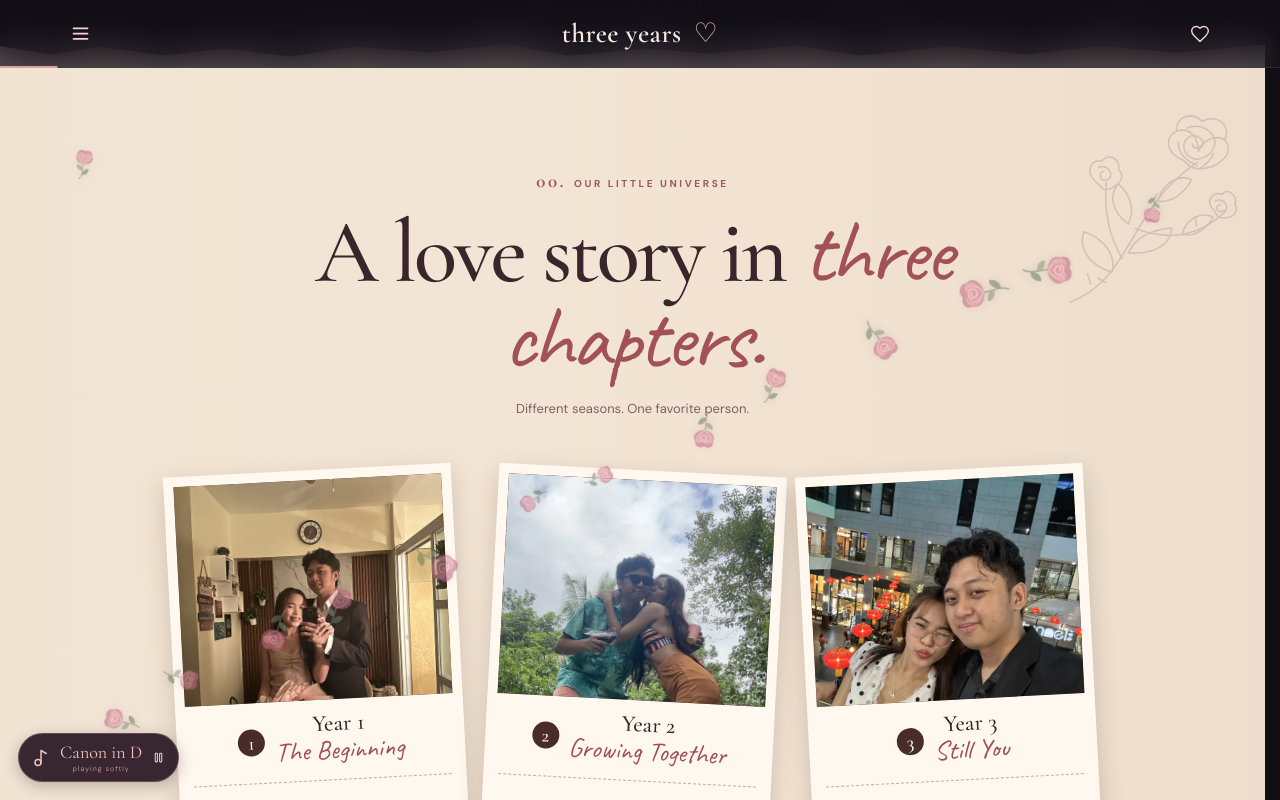
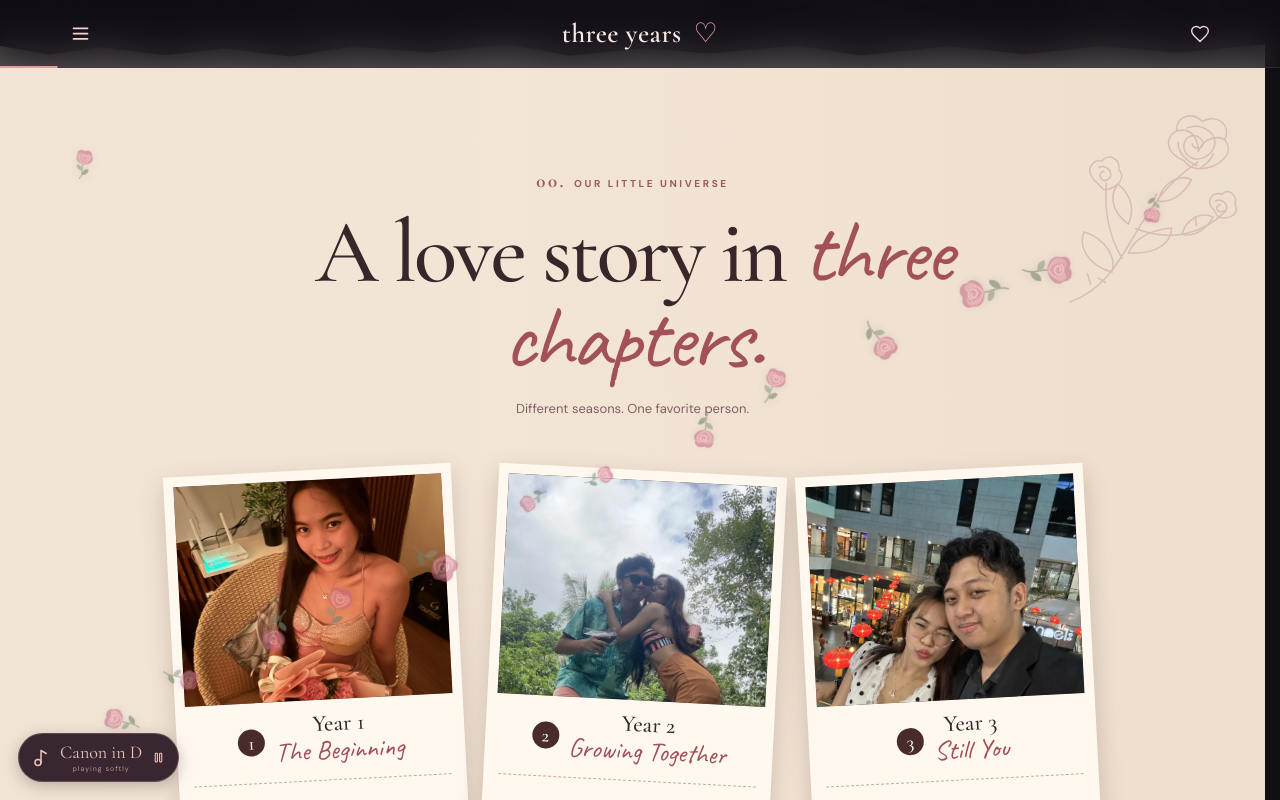
Before and after one commit to Rin0666/3rd-anniversary-, a React (Vite) app: page / in a window 1280 px wide. Both pictures are taken after a click on the button "Begin Our Story". Shown: the part 876-1676 px from the top of the page. Built offline with nearby package versions, Linux system fonts and the light colour scheme.

Commit message:
Order first-year milestones and embed Spotify song players

```diff
--- a/src/App.jsx
+++ b/src/App.jsx
@@ -2,7 +2,7 @@ import React, { useCallback, useEffect, useState } from "react";
 import { AnimatePresence, MotionConfig, motion, useReducedMotion } from "framer-motion";
 import {
   ArrowDown, ArrowRight, ChevronLeft, ChevronRight, ExternalLink,
-  Film, Heart, Mail, Menu, Music2, Play, RotateCcw, X
+  Film, Heart, Mail, Menu, Play, RotateCcw, X
 } from "lucide-react";
 import { settings, chapters, songs, films, letters, finale, favoriteTree, looseSnapshots } from "./content";
 import FallingRoses from "./FallingRoses";
@@ -163,30 +163,28 @@ function Polaroid({ image, title, subtitle, rotation = "0deg", number, alt, note
   </div>;
 }
 
-function OverviewCard({ chapter, index, image, label }) {
+function OverviewCard({ chapter, index, photo, label }) {
   const [expanded, setExpanded] = useState(false);
-  const cover = chapterCover(chapter);
   return <motion.div {...reveal} className="overview-link">
     <button className="polaroid-toggle" aria-label={`A note from year ${index + 1}`} aria-expanded={expanded}
       aria-controls={`polaroid-note-${chapter.id}`} onClick={() => setExpanded(!expanded)}
       onPointerEnter={event => { if (event.pointerType === "mouse") setExpanded(true); }}
       onPointerLeave={event => { if (event.pointerType === "mouse") setExpanded(false); }}>
-      <Polaroid image={image} title={"Year " + (index + 1)} subtitle={label} number={index + 1}
+      <Polaroid image={memoryImage(photo)} title={"Year " + (index + 1)} subtitle={label} number={index + 1}
         rotation={index % 2 ? "3deg" : "-3deg"} note={chapter.quote} expanded={expanded} noteId={`polaroid-note-${chapter.id}`}
-        alt={cover?.alt} position={cover?.imagePosition} sample={!cover?.image} />
+        alt={photo.alt} position={photo.imagePosition} sample={!photo.image} />
     </button>
     <a className="chapter-open" href={"#chapter-" + chapter.id}>Turn to year {index + 1} <ArrowRight size={13} /></a>
   </motion.div>;
 }
 
 function Overview() {
-  const images = chapters.map(chapter => memoryImage(chapterCover(chapter)));
   const labels = ["The Beginning", "Growing Together", "Still You"];
   return <section className="paper-section overview" id="overview">
     <FloralSprig className="floral-corner-top" />
     <SectionHeading light number="00" eyebrow="OUR LITTLE UNIVERSE" title={<>A love story in <em>three chapters.</em></>} caption="Different seasons. One favorite person." />
     <div className="overview-cards">
-      {chapters.map((chapter, i) => <OverviewCard key={chapter.id} chapter={chapter} index={i} image={images[i]} label={labels[i]} />)}
+      {chapters.map((chapter, i) => <OverviewCard key={chapter.id} chapter={chapter} index={i} photo={chapter.overviewPhoto || chapterCover(chapter)} label={labels[i]} />)}
     </div>
     <motion.blockquote {...reveal} className="overview-quote">“Out of all the stories life could have written for me, I’m glad mine has <em>you</em> in it.”</motion.blockquote>
     <span className="doodle-heart" aria-hidden="true">♡</span>
@@ -284,7 +282,11 @@ function Chapter({ chapter, index }) {
   </section>;
 }
 
-function Soundtrack({ music }) {
+function Soundtrack({ activeSongId, onSongToggle }) {
+  const reducedMotion = useReducedMotion();
+  useEffect(() => {
+    if (activeSongId) document.getElementById(`song-player-${activeSongId}`)?.scrollIntoView({ block: 'nearest', behavior: reducedMotion ? 'instant' : 'smooth' });
+  }, [activeSongId, reducedMotion]);
   return <section className="soundtrack-section" id="soundtrack">
     <SectionHeading number="04" eyebrow="SONGS THAT TELL OUR STORY" title="Our Soundtrack" caption="Some songs take you right back to a moment. These are ours." />
     <div className="mixtape-keepsake" aria-hidden="true">
@@ -300,13 +302,21 @@ function Soundtrack({ music }) {
       <ol className="song-list">{songs.map((song, i) => <motion.li {...reveal} className="song" key={song.id}>
       <span className="song-index">0{i + 1}</span>
       <div className="song-details"><h3>{song.title}</h3><p>{song.artist}</p><small>{song.note}</small></div>
-      {song.background ? <button className="song-play" onClick={music.toggle} aria-pressed={music.playing} aria-label={(music.playing ? 'Pause ' : 'Play ') + song.title}><Music2 size={17}/></button>
-        : song.url ? <a className="song-play" href={song.url} target="_blank" rel="noopener noreferrer" onClick={music.pause} aria-label={song.linkLabel || "Open " + song.title} title={song.linkLabel || "Open " + song.title}><ExternalLink size={17}/></a>
-        : <span className="song-pending" title="Song link coming soon"><Music2 size={17}/></span>}
+      <button className="song-play" onClick={() => onSongToggle(song.id)}
+        aria-label={activeSongId === song.id ? `Close ${song.title} player` : `Listen to ${song.title} by ${song.artist}`}
+        aria-expanded={activeSongId === song.id} aria-controls={`song-player-${song.id}`}>
+        {activeSongId === song.id ? <X size={17}/> : <Play size={16}/>}</button>
+      {activeSongId === song.id && <div className="song-embed" id={`song-player-${song.id}`} role="region" aria-label={`${song.title} player`}>
+        <iframe title={`${song.title} by ${song.artist} — Spotify player`}
+          src={`https://open.spotify.com/embed/track/${song.spotifyId}?theme=0`}
+          width="100%" height="152" allowFullScreen
+          allow="autoplay; clipboard-write; encrypted-media; fullscreen; picture-in-picture"
+          referrerPolicy="strict-origin-when-cross-origin" />
+      </div>}
       </motion.li>)}</ol>
       <span className="tracklist-signoff">a few songs to carry us back.</span>
     </div>
-    <p className="small-note">Find our favorites on Spotify. Canon in D accompanies our story.</p>
+    <p className="small-note">Open a song player, then press play to listen right here. Canon in D pauses while you choose your song.</p>
   </section>;
 }
 
@@ -368,12 +378,12 @@ function LetterVault() {
   </section>;
 }
 
-function Cinema({ music }) {
+function Cinema({ music, onOpen }) {
   const [active, setActive] = useState(null);
   const closeRef = useDialog(Boolean(active), () => setActive(null));
   return <section className="cinema-section" id="cinema">
     <SectionHeading number="06" eyebrow="PRESS PLAY ON OUR FAVORITE MOMENTS" title="Our Little Cinema" caption="Little adventures, a favorite tree, and a few moments worth replaying."/>
-    <div className="cinema-list">{films.map((film, i) => <motion.button {...reveal} className={"cinema-card cinema-card-" + i} key={film.id} onClick={() => { if (film.youtubeId) music.pause(); setActive(film); }}>
+    <div className="cinema-list">{films.map((film, i) => <motion.button {...reveal} className={"cinema-card cinema-card-" + i} key={film.id} onClick={() => { onOpen(); if (film.youtubeId) music.pause(); setActive(film); }}>
       <span className="ticket-header"><span>OUR LITTLE CINEMA</span><span>ADMIT TWO ♡</span></span>
       <span className="ticket-layout">
         <span className="cinema-thumb"><Photo src={film.poster || [demo.three, demo.two][i % 2]} alt={film.posterAlt || "Illustrative preview for " + film.title} sample={!film.poster} /><span className="big-play"><Play size={25} fill="currentColor"/></span></span>
@@ -432,7 +442,13 @@ function Finale() {
 export default function App() {
   const [phase, setPhase] = useState('cover');
   const [storyReady, setStoryReady] = useState(false);
+  const [activeSongId, setActiveSongId] = useState(null);
   const music = useCanonMusic();
+  useEffect(() => { if (music.playing) setActiveSongId(null); }, [music.playing]);
+  const toggleSong = id => {
+    void music.pause();
+    setActiveSongId(current => current === id ? null : id);
+  };
   const opened = phase === 'open';
   const finishOpening = useCallback(() => setPhase('open'), []);
   useEffect(() => {
@@ -474,7 +490,7 @@ export default function App() {
     <main><Hero phase={phase} onBegin={begin} />
     {opened && <div id="our-story" className="story-content"><Overview />
     {chapters.map((chapter, i) => <Chapter chapter={chapter} index={i} key={chapter.id}/>)}
-    <FavoriteTree /><Soundtrack music={music} /><LetterVault /><Cinema music={music} /><Finale /></div>}</main>
+    <FavoriteTree /><Soundtrack activeSongId={activeSongId} onSongToggle={toggleSong} /><LetterVault /><Cinema music={music} onOpen={() => setActiveSongId(null)} /><Finale /></div>}</main>
     {opened && <><footer className="site-footer"><span>MADE WITH ALL MY LOVE ♡</span><a href="#home">Relive our story <RotateCcw size={15}/></a></footer><BackgroundMusic music={music} /></>}
     {phase === 'bursting' && <StoryBurst photos={albumPhotos} onComplete={finishOpening} />}
     <span className="screen-reader-only" role="status">{phase === 'bursting' ? 'Opening our story…' : ''}</span>
--- a/src/content.js
+++ b/src/content.js
@@ -37,8 +37,8 @@ export const chapters = [
       {
         "id": "first-hello",
         "type": "FIRST CHAPTER",
-        "date": "OUR FIRST HELLO",
-        "title": "The day our worlds met",
+        "date": "OUR FIRST MEET",
+        "title": "Our First Meet",
         "description": "Tell the story of your first conversation here. What did you notice? What made you smile?",
         "secret": "What I was actually thinking: add a funny confession here.",
         "image": "/media/photos/first-hello.webp",
@@ -48,26 +48,31 @@ export const chapters = [
       {
         "id": "first-date",
         "type": "ONE FOR THE BOOKS",
-        "date": "OUR FIRST DATE",
-        "title": "Butterflies, probably",
-        "description": "Remember the little details: the place, the food, the nerves and the unexpected moments.",
-        "secret": "Insert a secret first-date confession.",
+        "date": "OUR FIRST MONTHSARY",
+        "title": "Our First Monthsary",
+        "description": "Remember your first monthsary: the little details, the smiles, and what that first month together meant to you.",
+        "secret": "Insert a little confession from your first monthsary.",
         "image": "/media/photos/year-one-first-monthsary.webp",
         "alt": "Our first monthsary photo together under the evening lights",
         "imagePosition": "center 30%"
       },
       {
         "id": "first-photo",
-        "type": "A LITTLE HISTORY",
-        "date": "OUR FIRST PHOTO",
-        "title": "The first of many",
-        "description": "Write about the first picture you took together and why it still matters.",
-        "secret": "Insert something silly about this photo.",
-        "image": "/media/photos/year-one-smile.webp",
-        "alt": "Smiling with a bouquet during our first year",
-        "imagePosition": "center 30%"
+        "type": "ONE YEAR OF US",
+        "date": "OUR FIRST ANNIVERSARY",
+        "title": "Our First Anniversary",
+        "description": "Write about your first anniversary and what that first year together meant to you.",
+        "secret": "A thought you kept from your first anniversary.",
+        "image": "/media/photos/cover-lakeside.webp",
+        "alt": "Our shoes by the lake beneath the evening sky",
+        "imagePosition": "center 85%"
       }
-    ]
+    ],
+    "overviewPhoto": {
+      "image": "/media/photos/year-one-smile.webp",
+      "alt": "Smiling with a bouquet during our first year",
+      "imagePosition": "center 30%"
+    }
   },
   {
     "id": "two",
@@ -238,24 +243,21 @@ export const songs = [
     "title": "K.",
     "artist": "Cigarettes After Sex",
     "note": "For the moments I wish I could stay in a little longer.",
-    "url": "https://open.spotify.com/search/K.%20Cigarettes%20After%20Sex",
-    "linkLabel": "Find K. by Cigarettes After Sex on Spotify"
+    "spotifyId": "2xGjfbXZnI8uQDhukoQURQ"
   },
   {
     "id": "from-the-start",
     "title": "From The Start",
     "artist": "Laufey",
     "note": "You had my heart from the start.",
-    "url": "https://open.spotify.com/search/From%20The%20Start%20Laufey",
-    "linkLabel": "Find From The Start by Laufey on Spotify"
+    "spotifyId": "43iIQbw5hx986dUEZbr3eN"
   },
   {
     "id": "itsumo",
     "title": "Itsumo",
     "artist": "Dice & K9",
     "note": "A little rhythm for our favorite memories.",
-    "url": "https://open.spotify.com/search/Itsumo%20Dice%20%26%20K9",
-    "linkLabel": "Find Itsumo by Dice & K9 on Spotify"
+    "spotifyId": "1rPjfsagVj3yZGXglA2iP3"
   }
 ];
 
--- a/src/main.jsx
+++ b/src/main.jsx
@@ -10,4 +10,5 @@ import './story-opening.css';
 import './fitted-letter.css';
 import './favorite-tree.css';
 import './personal-media.css';
+import './song-players.css';
 createRoot(document.getElementById('root')).render(<React.StrictMode><App/></React.StrictMode>);
--- /dev/null
+++ b/src/song-players.css
@@ -0,0 +1,5 @@
+.mixtape-tracklist .song { grid-template-columns: 27px minmax(0,1fr) 44px; }
+.mixtape-tracklist .song-play { width: 44px; height: 44px; background: transparent; transition: background .2s; }
+.mixtape-tracklist .song-play:hover, .mixtape-tracklist .song-play[aria-expanded="true"] { background: #dfc2b5; }
+.song-embed { grid-column: 1 / -1; width: 100%; min-width: 0; margin-top: 10px; scroll-margin-block: 88px; }
+.song-embed iframe { display: block; width: 100%; height: 152px; border: 0; border-radius: 12px; background: #221c21; }
```
Also changed, not shown: 2 other files (tests, documents, lock files or other folders).
